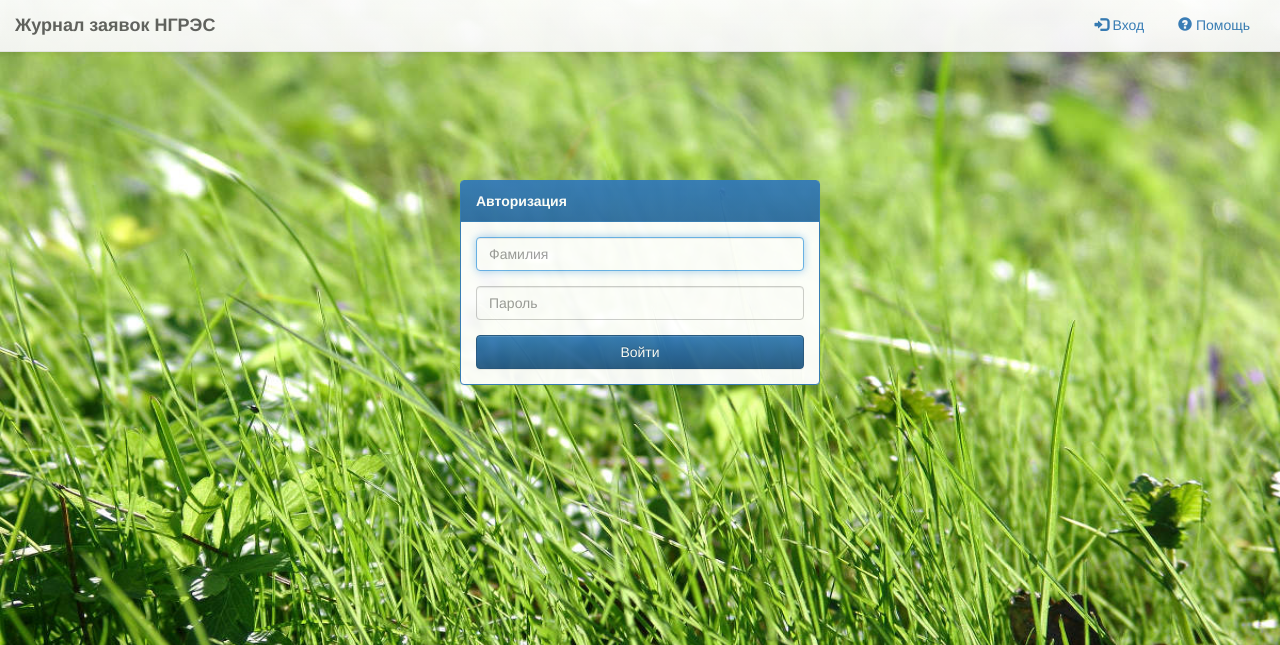
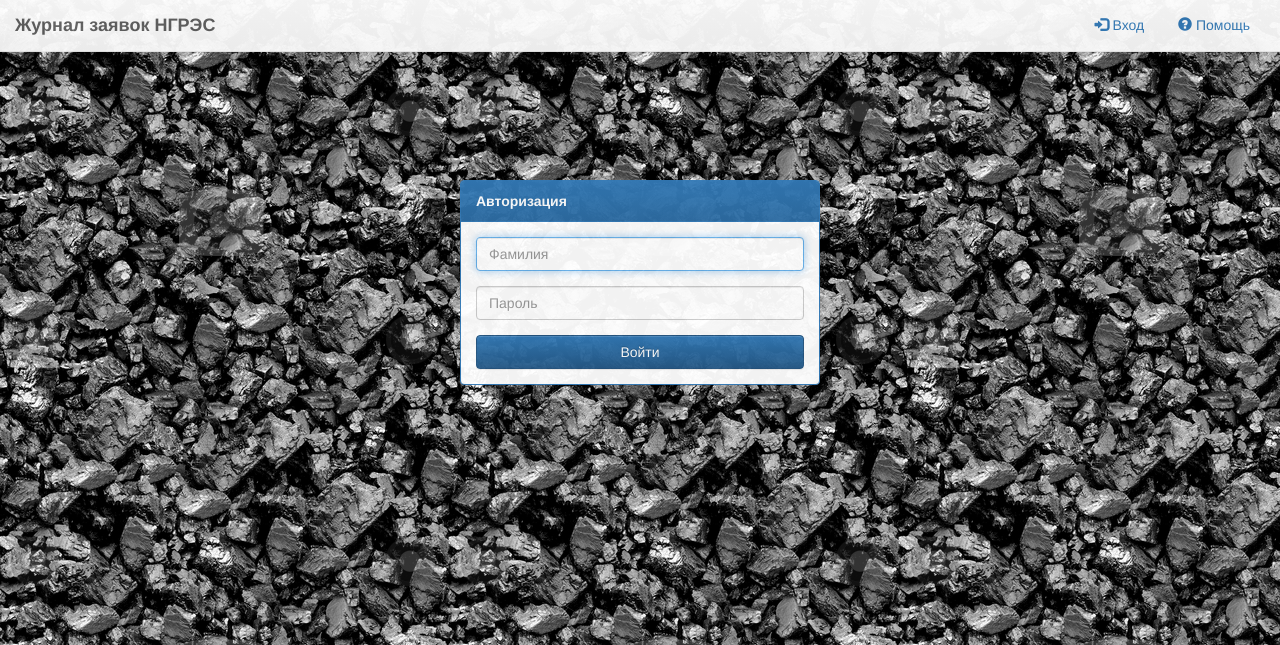
Before and after one commit to matyukhin-maxim/ticket-db, a PHP site: page /auth/ in a window 1280 px wide. Shown: the top 645 px of the page. Run offline with PHP 8.4, Linux system fonts and the light colour scheme.

Commit message:
background fun

```diff
--- a/public/css/main.css
+++ b/public/css/main.css
@@ -20,8 +20,8 @@ footer .text-muted {
 
 body {
     /*background-color: rgba(31, 23, 117, 0.65);*/
-    background: url("../back.jpg") fixed;
-    background-size: 100% 100%;
+    background: url("../coal.jpg") fixed;
+    /*background-size: 100% 100%;*/
     opacity: 0.95;
 }
 
```
Also changed, not shown: public/__.jpg (added), public/coal.jpg (added), public/darknoise.png (added), public/grass.jpg (added).
